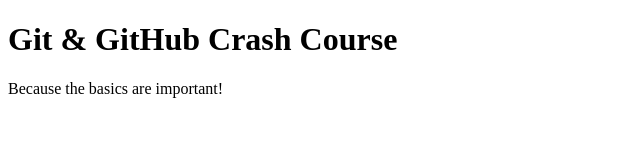
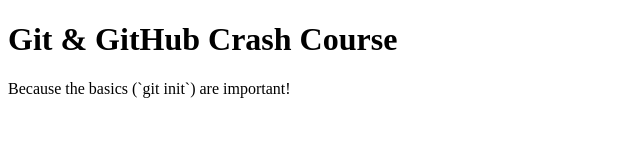
Before and after one commit to mjjuang/hello-git, a plain HTML site: page index.html in a window 1280 px wide. Shown: the full height of the page, 0-640 px from the left. Drawn offline with Linux system fonts and the light colour scheme.

Commit message:
Change the body content.

```diff
--- a/index.html
+++ b/index.html
@@ -8,6 +8,6 @@
   </head>
   <body>
     <h1>Git & GitHub Crash Course</h1>
-    <p>Because the basics are important!</p>
+    <p>Because the basics (`git init`) are important!</p>
   </body>
 </html>
```
